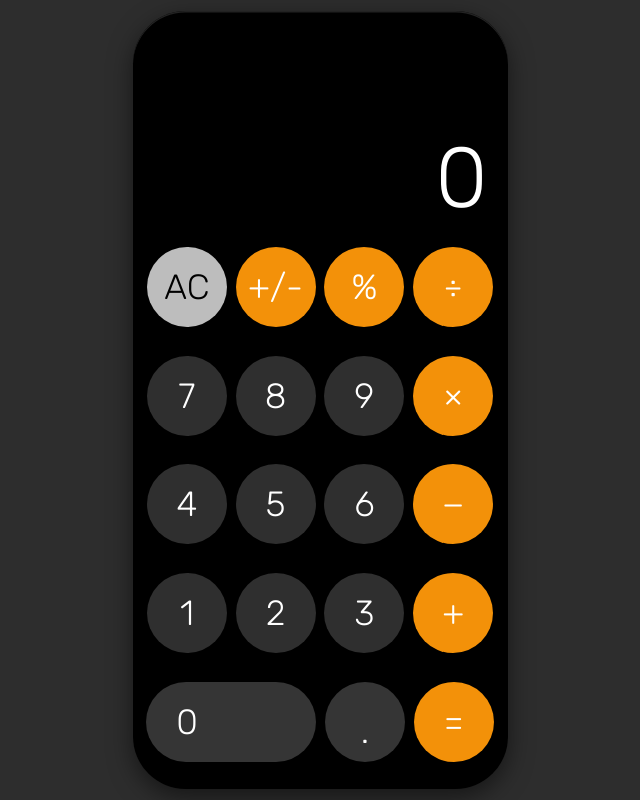
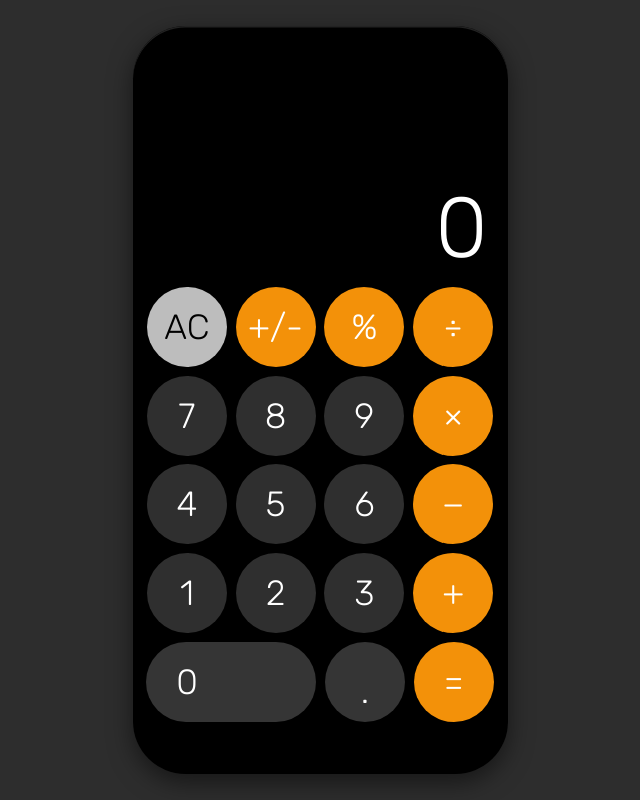
Before and after one commit to Aaron-Morse/calculator, a plain HTML site: page index.html in a window 1280 px wide. Shown: the whole page, without its empty margins (320-960 px from the left). Drawn offline with Linux system fonts and the light colour scheme; a web font is replaced by a local one.

Commit message:
Updated the UI spacing.

```diff
--- a/style.css
+++ b/style.css
@@ -15,10 +15,10 @@ body {
   justify-content: center;
   align-items: center;
 }
+
 button {
   border: none;
   display: block;
-  margin: 0 0.5rem;
 }
 
 .calculator {
@@ -31,7 +31,7 @@ button {
   background-color: #000;
   border-radius: 1.5rem;
   gap: 0.25rem;
-  padding: 0.5rem 0;
+  padding: 1.5rem 0;
   box-shadow: 0 8px 24px 0 rgba(0, 0, 0, 0.5), 0 1.5px 0 #222 inset;
 }
 
@@ -41,8 +41,8 @@ button {
   justify-content: flex-end;
   flex-basis: 100%;
   width: 100%;
-  height: 200px;
-  padding: 0 20px;
+  /* height: 200px; */
+  padding: 100px 20px 0;
   color: white;
   font-size: 85px;
   font-weight: 100;
@@ -56,7 +56,6 @@ button {
   justify-content: center;
   height: 80px;
   width: 80px;
-  margin: 10px 0;
   border-radius: 50%;
   background-color: #bdbdbd;
   color: black;
@@ -69,7 +68,6 @@ button {
   justify-content: center;
   height: 80px;
   width: 80px;
-  margin: 10px 0;
   border-radius: 50%;
   background-color: #f39109;
   color: white;
@@ -86,7 +84,6 @@ button {
   justify-content: center;
   height: 80px;
   width: 80px;
-  margin: 10px 0;
   border-radius: 50%;
   background-color: #2f2f2f;
   color: white;
@@ -102,7 +99,6 @@ button {
   justify-content: center;
   height: 80px;
   width: 80px;
-  margin: 10px 0;
   padding-bottom: 10px;
   border-radius: 50%;
   background-color: #353535;
```
